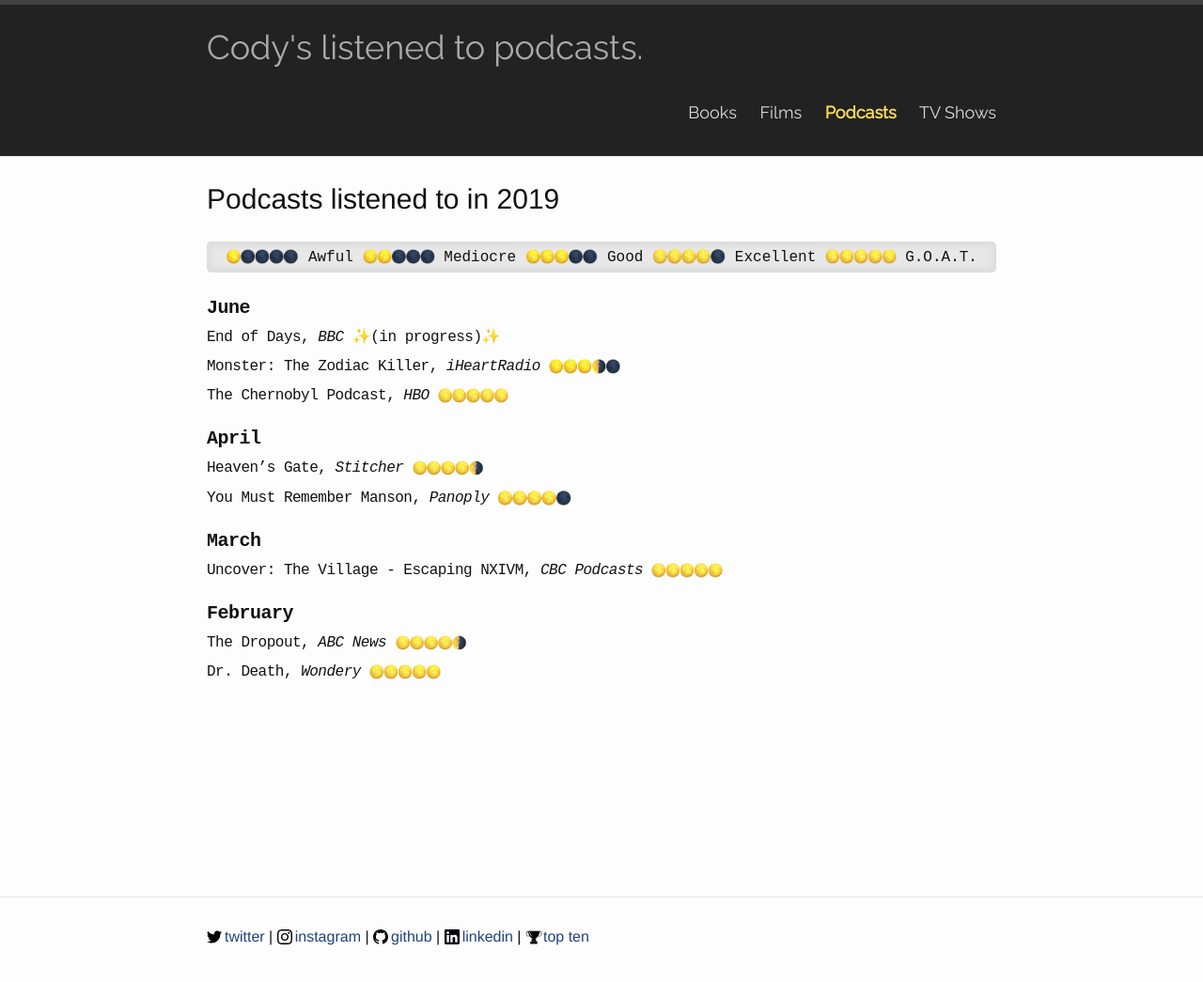
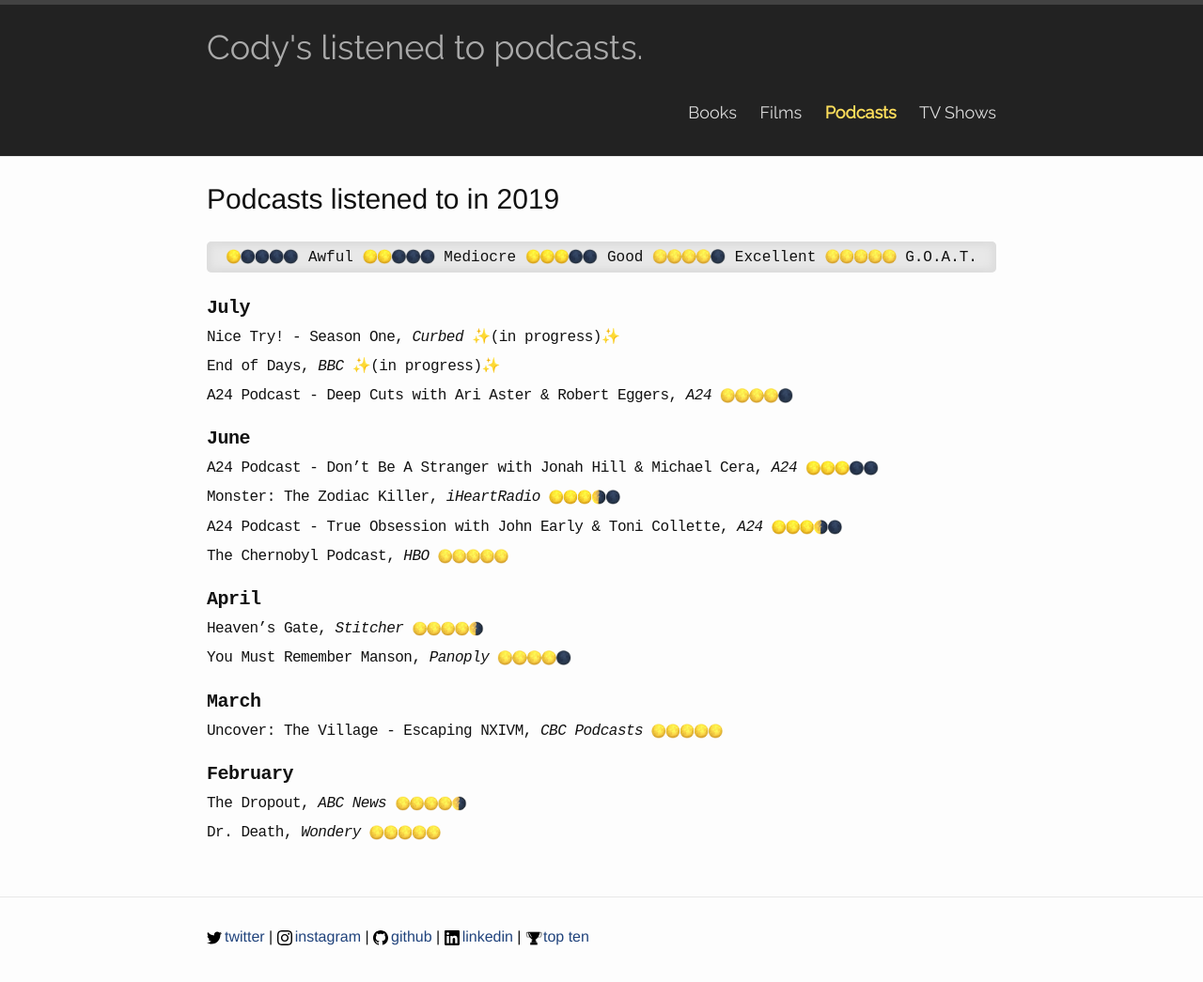
Before and after one commit to codydalerodgers/personal-blog, a Jekyll site: the page built from _podcasts/2019.md, in a window 1280 px wide. Shown: the top 1045 px of the page at 94% size. Built offline with Jekyll 4.4.1, drawn with Linux system fonts in a browser that asks for light colours.

Commit message:
updates to podcasts

```diff
--- a/_podcasts/2019.md
+++ b/_podcasts/2019.md
@@ -3,10 +3,19 @@
 short-title: 2019
 title: Podcasts listened to in 2019
 ---
-## June
+## July
+Nice Try! - Season One, _Curbed_ {{ site.inprogress }}
+
 End of Days, _BBC_ {{ site.inprogress }}
 
+A24 Podcast - Deep Cuts with Ari Aster & Robert Eggers, _A24_ {{ site.four }}
+
+## June
+A24 Podcast - Don't Be A Stranger with Jonah Hill & Michael Cera, _A24_ {{ site.three }}
+
 Monster: The Zodiac Killer, _iHeartRadio_ {{ site.threehalf }}
+
+A24 Podcast - True Obsession with John Early & Toni Collette, _A24_ {{ site.threehalf }}
 
 The Chernobyl Podcast, _HBO_ {{ site.five }}
 
```
Also changed, not shown: _books/2019.md (+2 -0 lines), _films/2019.md (+2 -0 lines).
